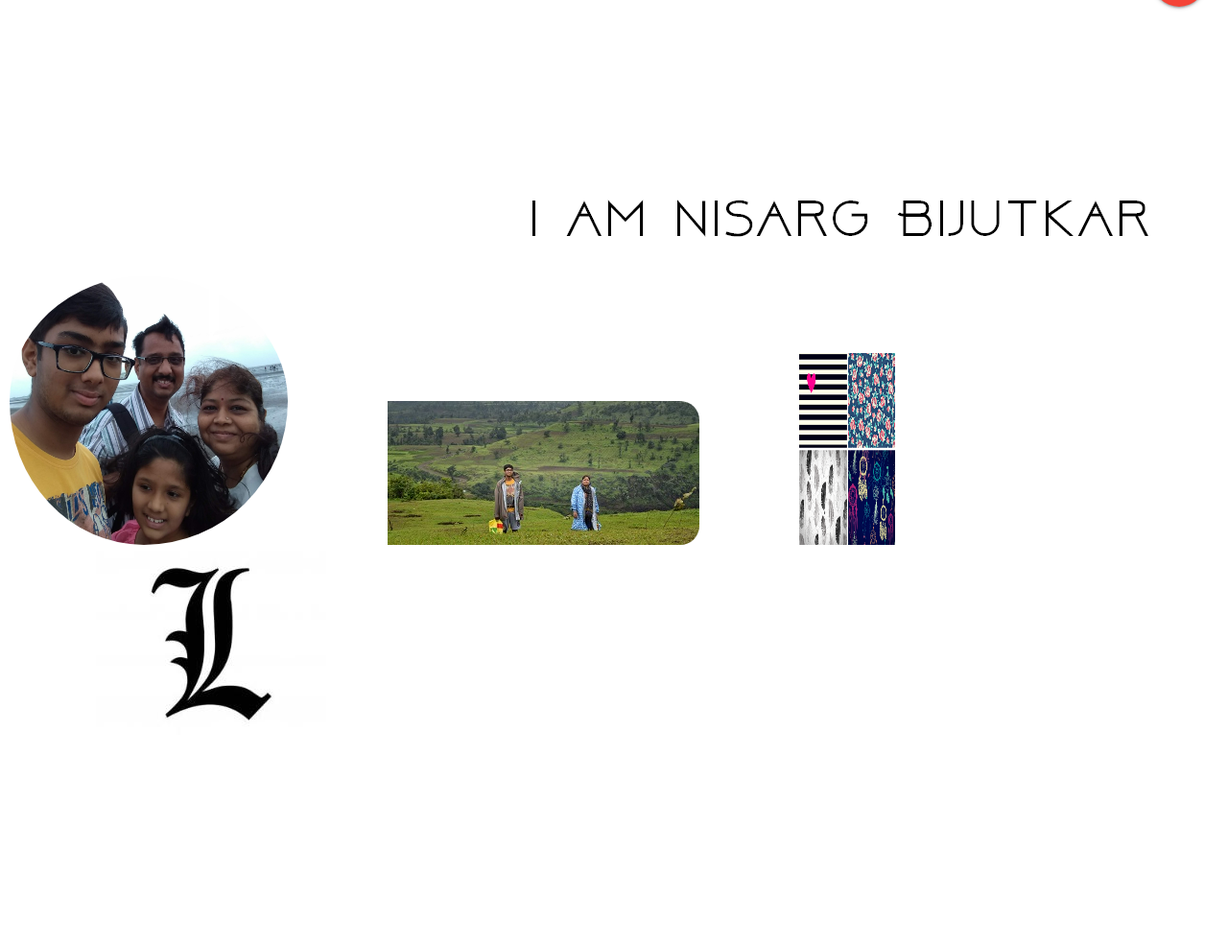
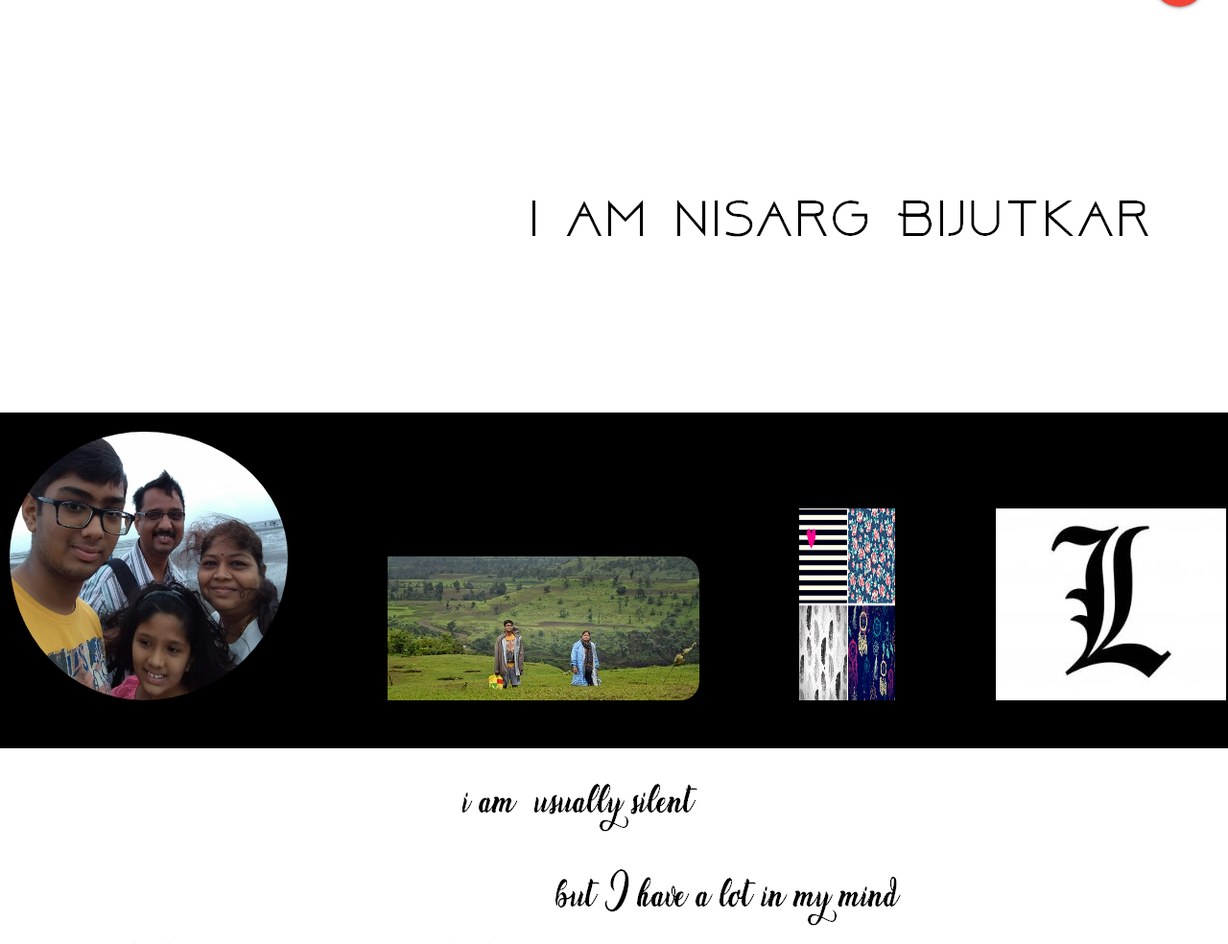
Before and after one commit to Nisbij/blog, a PHP site: page / in a window 1280 px wide. Shown: the part 770-1754 px from the top of the page at 96% size. Run offline with PHP 8.4, Linux system fonts and the light colour scheme.

Commit message:
Update mainpg.css

```diff
--- a/mainpg.css
+++ b/mainpg.css
@@ -4,18 +4,21 @@ body{
 
 }
 
-.direction{position: absolute;
-	padding-top: 250px;
-	padding-left: 50px;
-
-
-}
 .coverphoto{position: absolute;
 		height: 180px;
 		width: 100%;
 		background-color: black;
 }
 
+.photo{ position: absolute;
+		background-color: black;
+		height: 350px;
+		width: 100%;
+		top: 150%;
+
+}
+
+
 .link{ position: absolute;
 		height: 59px;
 		width:84px;
```
